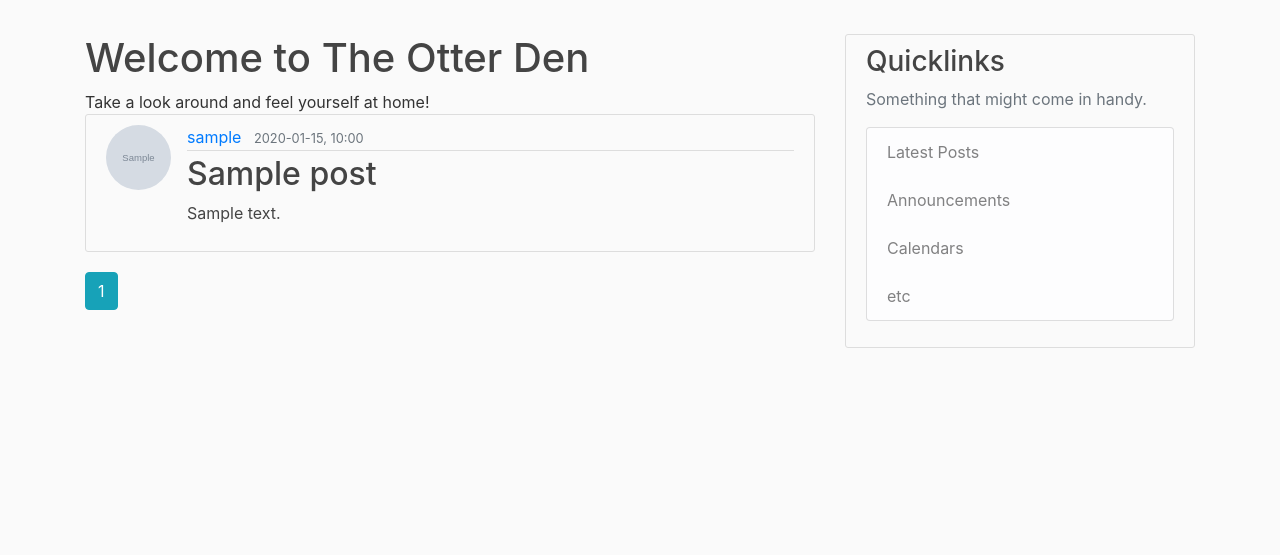
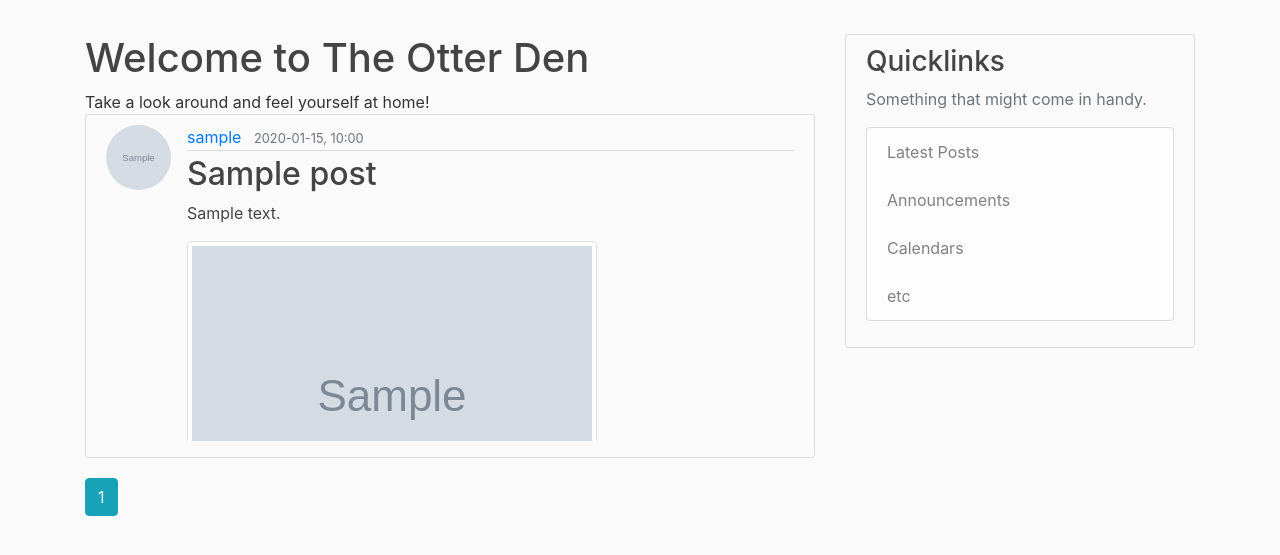
Before and after one commit to ByteOtter/OtterDen, a Flask app: page / in a window 1280 px wide. Shown: the part 76-631 px from the top of the page. Run offline with Flask 2, Linux system fonts and the light colour scheme; tables that the repository leaves empty hold one stand-in row (values such as "Sample post"); grey boxes marked "Sample" are stand-in pictures; some libraries are stand-ins or nearby versions.

Commit message:
Add image preview to home page and resize images dynamically (#73)

```diff
--- a/OtterDen/otter_den/static/main.css
+++ b/OtterDen/otter_den/static/main.css
@@ -146,11 +146,16 @@ h1, h2, h3, h4, h5, h6 {
 }
 
 .post-img {
-  height: 300px;
-  width: 300px;
-  margin-right: 20px;
-  margin-bottom: 16px;
-  object-fit:cover;
+  width: inherit;
+  height: auto;
+  position: relative;
+  display: inline-block;
+  overflow: hidden;
+  margin: 0;
+}
+
+.post-img-preview {
+  max-height: 200px;;
 }
 
 .account-heading {
--- a/OtterDen/otter_den/templates/home.html
+++ b/OtterDen/otter_den/templates/home.html
@@ -15,6 +15,11 @@
                 </div>
                 <h2><a class="article-title article-title-preview" href="{{ url_for('posts.post', post_id = post.id) }}">{{ post.title }}</a></h2>
                 <p class="article-content article-content-preview">{{ post.content }}</p>
+                {% if post.picture %}
+                <div class="post-img post-img-preview">
+                    <img class="img-thumbnail" src="{{ url_for('static', filename='posted_pictures/' + post.picture) }}"></img>
+                </div>
+                {% endif %}
             </div>
         </article>
     {% endfor %}
--- a/OtterDen/otter_den/templates/post.html
+++ b/OtterDen/otter_den/templates/post.html
@@ -43,7 +43,7 @@
       <p class="article-content">{{ post.content }}</p>
       {% if post.picture %}
       <div class="post-img">
-        <img class="post-img" src="{{ url_for('static', filename='posted_pictures/' + post.picture) }}"></img>
+        <img class="img-fluid" src="{{ url_for('static', filename='posted_pictures/' + post.picture) }}"></img>
       </div>
       {% endif %}
     </div>
```
